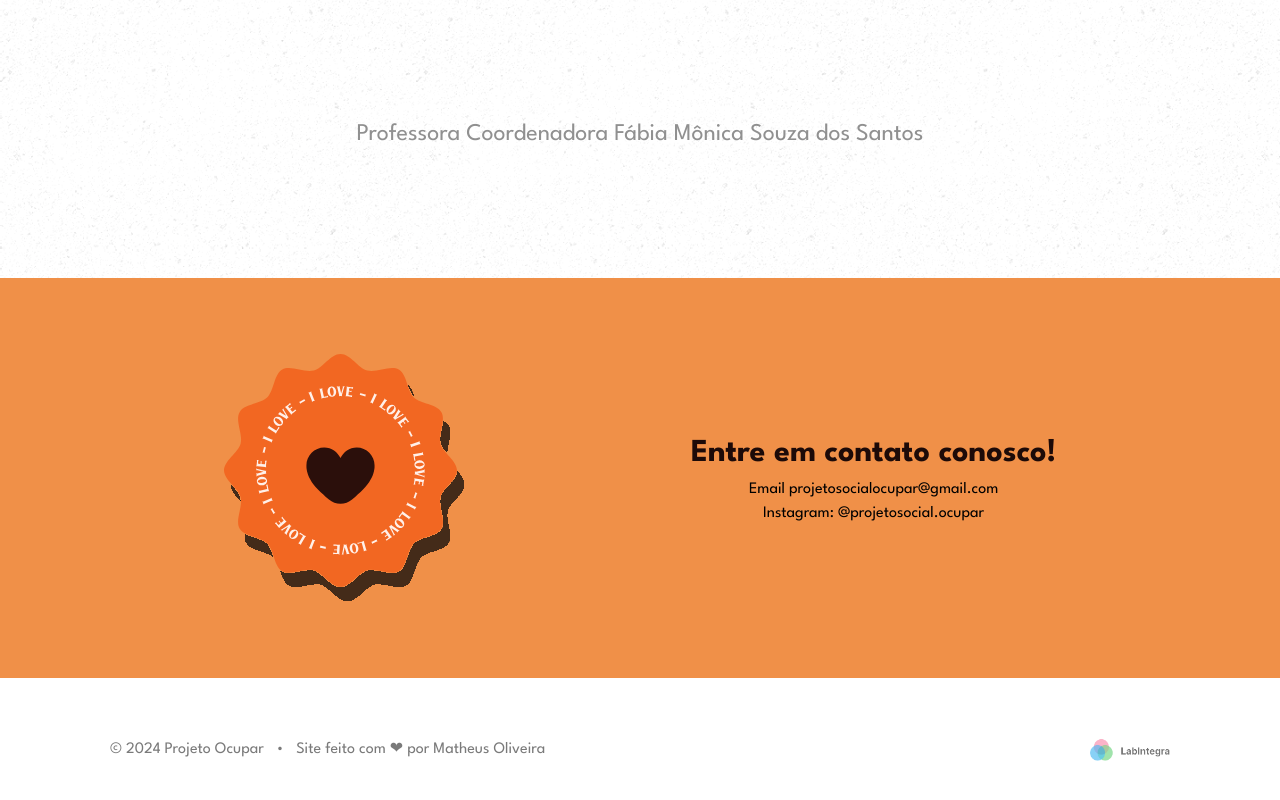
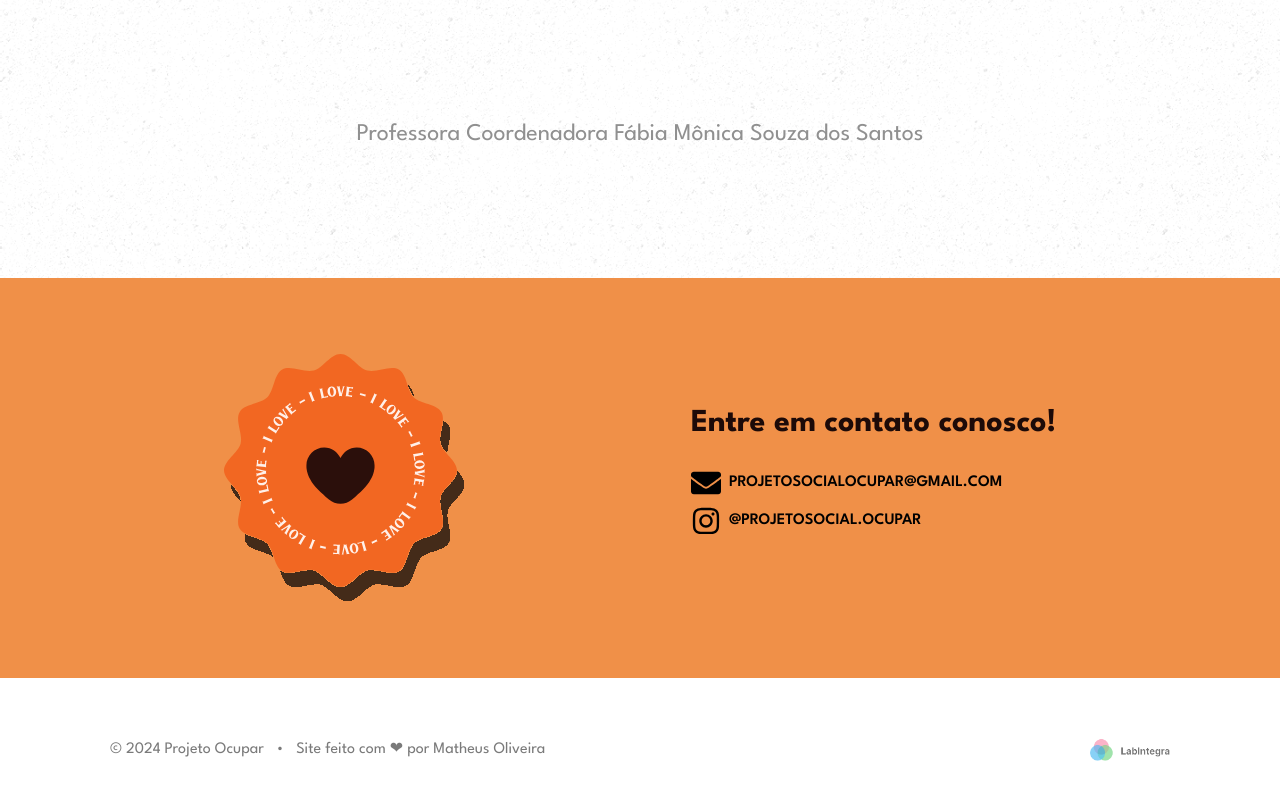
Before and after one commit to matebeing/projeto-ocupar, a React (Vite) app: page / in a window 1280 px wide. Shown: the part 3592-4392 px from the top of the page. Built offline with nearby package versions, Linux system fonts and the light colour scheme; no server answers.

Commit message:
feat: icons

```diff
--- a/src/components/Contact/index.jsx
+++ b/src/components/Contact/index.jsx
@@ -1,4 +1,6 @@
 import Sticker from '../../assets/sticker.svg';
+import { FaInstagram } from 'react-icons/fa';
+import { FaEnvelope } from 'react-icons/fa';
 
 const Contact = () => {
     return (
@@ -6,10 +8,10 @@ const Contact = () => {
             <div className="flex lg:flex-row sm:flex-col items-center justify-around h-full lg:max-w-[1100px] sm:w-full sm:px-5 sm:py-10 lg:mx-auto">
                  <img src={Sticker} className='lg:w-[15em] sm:w-[10em]' />
                 <div>
-                    <p className='text-[2rem] font-bold text-[#1d0a08] sm:text-center'>Entre em contato conosco!</p>
-                    <ul className='sm:text-center '>
-                        <li>Email projetosocialocupar@gmail.com</li>
-                        <li>Instagram: @projetosocial.ocupar</li>
+                    <p className='text-[2rem] font-bold text-[#1d0a08] lg:text-start sm:text-center'>Entre em contato conosco!</p>
+                    <ul className='lg:text-start sm:text-center flex flex-col gap-2 my-5 font-semibold'>
+                        <li className='flex items-center gap-2 uppercase'><FaEnvelope size={30}/> projetosocialocupar@gmail.com</li>
+                        <li className='flex items-center gap-2 uppercase'><FaInstagram size={30}/> @projetosocial.ocupar</li>
                     </ul>
                 </div>
             </div>
--- a/src/components/Members/index.jsx
+++ b/src/components/Members/index.jsx
@@ -51,7 +51,10 @@ const Members = () => {
                     <section>
                         <p className='text-2xl text-center text-[#F09048] font-bold'>Membros</p>
                         <section>
-                            <div className='flex lg:w-[85vw] sm:w-[95vw] my-20 overflow-x-hidden' ref={containerRef}>
+                            <motion.div className='flex lg:w-[85vw] sm:w-[95vw] my-20 overflow-x-hidden' ref={containerRef}
+                                initial={{  opacity: 0, scale: 0  }}
+                                whileInView={{opacity: 1, scale: 1 }}
+                            >
                                 <div className='flex gap-10'>
                                     {
                                         data.map((member, index) => (
@@ -64,8 +67,7 @@ const Members = () => {
                                         ))
                                     }
                                 </div>
-
-                            </div>
+                            </motion.div>
                         </section>
                     </section>
                     <p className='text-[#909090] text-2xl sm:text-center sm:w-full sm:px-5'>Professora Coordenadora Fábia Mônica Souza dos Santos</p>
```
